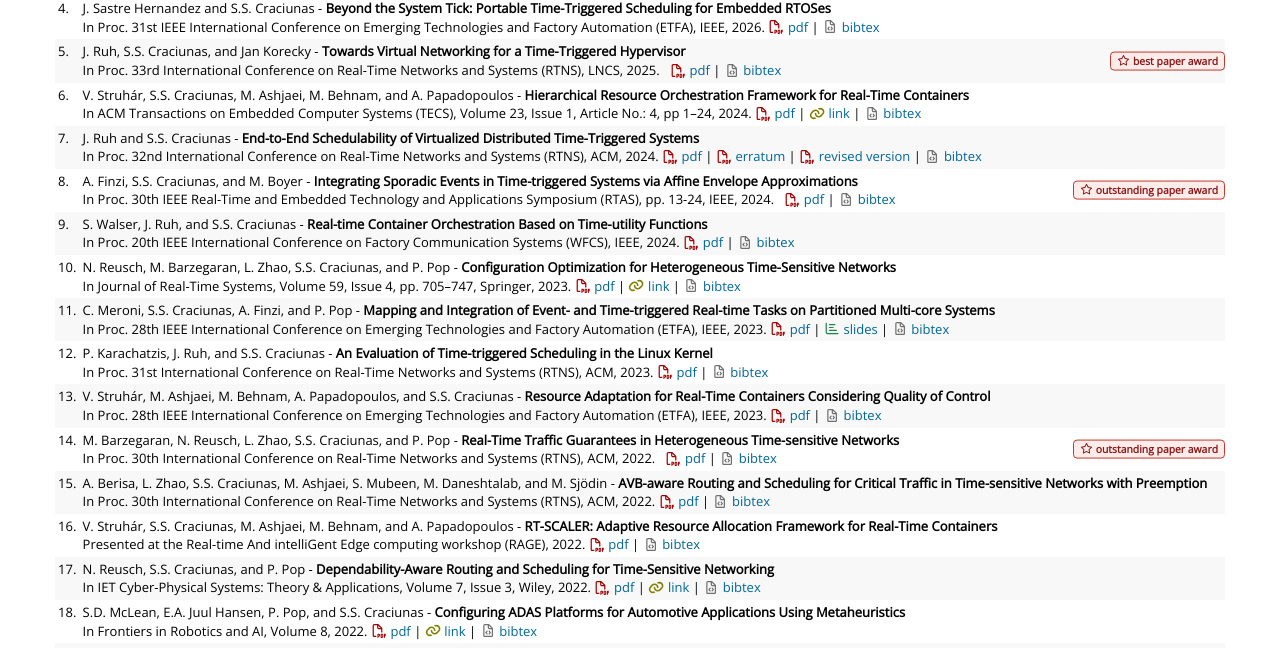
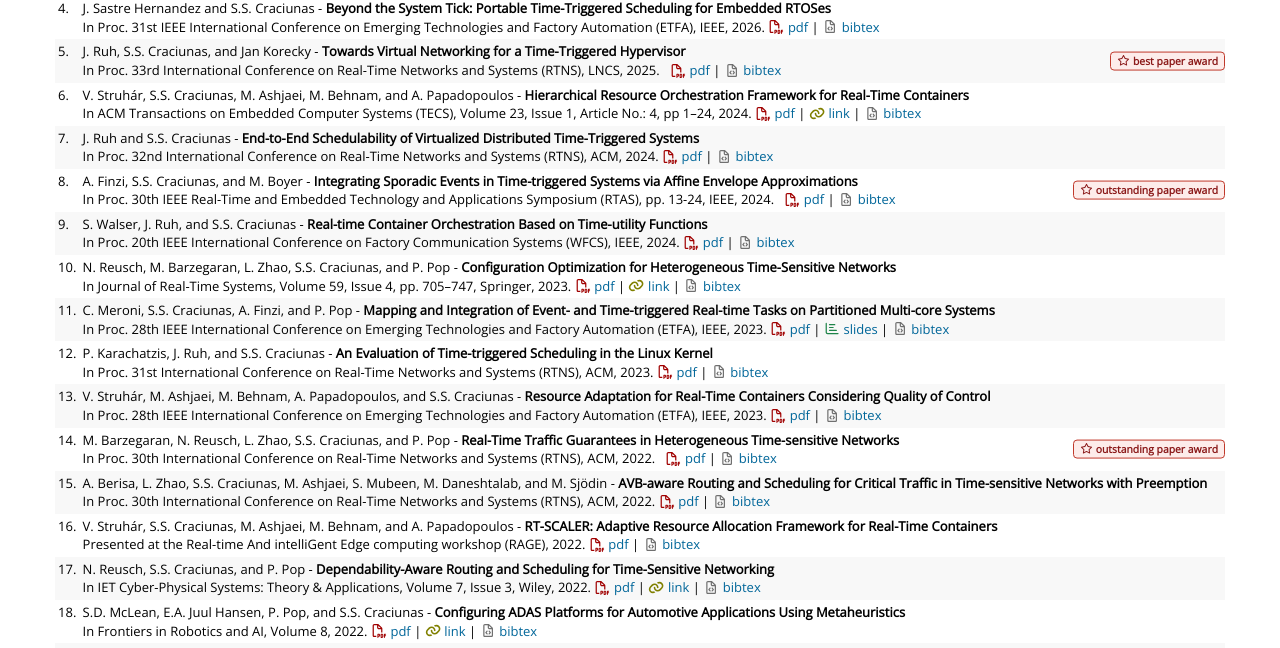
Before and after one commit to scraciunas/scraciunas.github.io, a plain HTML site: page index.html in a window 1280 px wide. Shown: the part 812-1460 px from the top of the page. Drawn offline with nearby package versions, Linux system fonts and the light colour scheme; files whose address does not match are found by name; a web font is replaced by a local one.

Commit message:
Update index.html

```diff
--- a/index.html
+++ b/index.html
@@ -203,10 +203,7 @@
 						J. Ruh and S.S. Craciunas - <b>End-to-End Schedulability of Virtualized Distributed Time-Triggered Systems</b><br/>
 						In Proc. 32nd International Conference on Real-Time Networks and Systems (RTNS), ACM, 2024.
 						<a href="pdf/conferences/ruh_rtns24.pdf"><i class="far fa-file-pdf icon-pdf" title="paper"></i> pdf</a>
-						|&nbsp;<a href="pdf/errata/errata_rtns24.pdf"><i class="far fa-file-pdf icon-pdf" title="paper"></i> erratum</a>
-						|&nbsp;<a href="pdf/errata/ruh_rtns24_revised.pdf"><i class="far fa-file-pdf icon-pdf" title="paper"></i> revised version</a>
 						|&nbsp;<a target="_blank" href="scraciunas_bib.html#RuhRTNS24"><i class="far fa-file-code icon-bib" title="bibtex"></i> bibtex</a><br/>
-<!--						<span style="color:#C40347;">Erratum</span>: There are some issues in the formalism that have no impact on the overall findings or conclusions of the paper. -->
 					</td>
 				</tr>
 				<tr>
```
